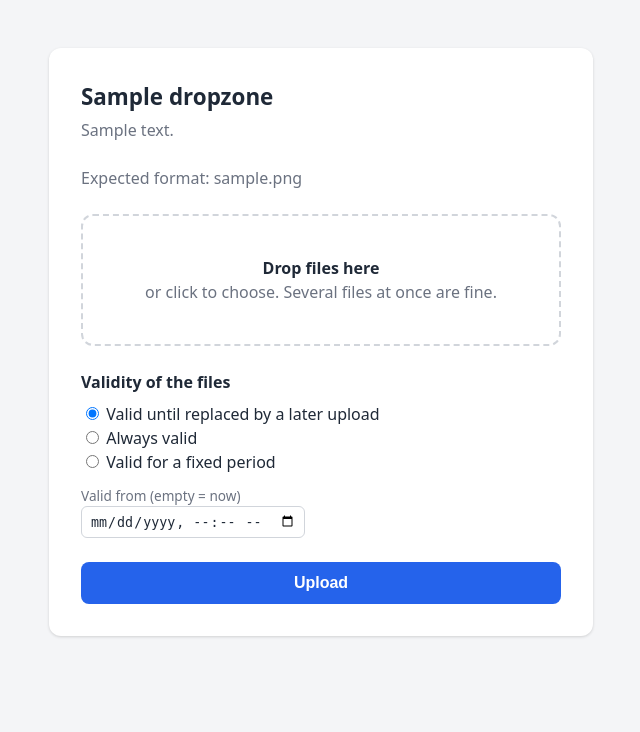
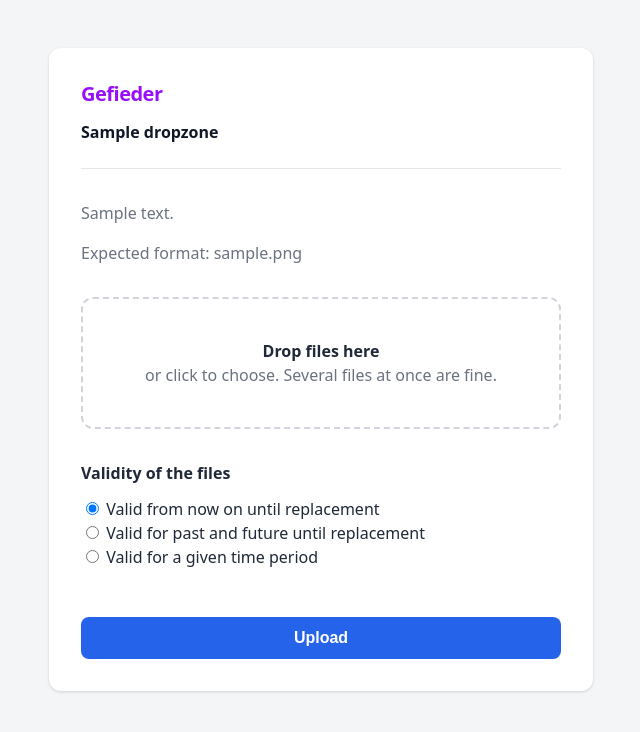
Before and after one commit to woernerm/gefieder, a Django app: page /crudman/dropzones/00000000-0000-0000-0000-000000000001/ in a window 1280 px wide. Shown: the top 732 px of the page, without its empty margins (319-959 px from the left). Run offline with Django 5.2, Linux system fonts and the light colour scheme; a user stored in the database is signed in; tables that the repository leaves empty hold one stand-in row (values such as "Sample post").

Commit message:
Improve styling

```diff
--- a/crudman/app/dropzones/forms.py
+++ b/crudman/app/dropzones/forms.py
@@ -30,9 +30,9 @@ class UploadForm(forms.Form):
     UNTIL_REPLACED = "until_replaced"
     PERIOD = "period"
     VALIDITY_CHOICES = [
-        (UNTIL_REPLACED, "Valid until replaced by a later upload"),
-        (ALWAYS, "Always valid"),
-        (PERIOD, "Valid for a fixed period"),
+        (UNTIL_REPLACED, "Valid from now on until replacement"),
+        (ALWAYS, "Valid for past and future until replacement"),
+        (PERIOD, "Valid for a given time period"),
     ]
 
     files = MultipleFileField(label="Files")
@@ -72,17 +72,20 @@ class UploadForm(forms.Form):
             cleaned["valid_from"] = None
             cleaned["valid_until"] = None
         elif mode == self.UNTIL_REPLACED:
-            # An open end; the start defaults to "now" so a later upload clips it here.
-            cleaned["valid_from"] = cleaned.get("valid_from") or timezone.now()
+            # "From now on": the start is the moment of the upload, so a later upload
+            # clips it here. The date fields are hidden for this mode, and a stray
+            # submitted value is ignored rather than trusted.
+            cleaned["valid_from"] = timezone.now()
             cleaned["valid_until"] = None
         elif mode == self.PERIOD:
-            start, end = cleaned.get("valid_from"), cleaned.get("valid_until")
-            if not start or not end:
-                raise forms.ValidationError(
-                    "A fixed period needs both a start and an end date."
-                )
-            if end <= start:
+            # An empty start means "now", an empty end means forever (open end, so a
+            # later upload still clips it).
+            start = cleaned.get("valid_from") or timezone.now()
+            end = cleaned.get("valid_until")
+            if end and end <= start:
                 raise forms.ValidationError(
                     "The end of the validity period must be after its start."
                 )
+            cleaned["valid_from"] = start
+            cleaned["valid_until"] = end
         return cleaned
--- a/crudman/app/dropzones/templates/dropzones/upload.html
+++ b/crudman/app/dropzones/templates/dropzones/upload.html
@@ -30,9 +30,33 @@
   main { width: 100%; max-width: 34rem; }
   .card { background: var(--card); border-radius: 0.75rem; padding: 2rem;
           box-shadow: 0 1px 3px rgba(0,0,0,.15); }
-  h1 { margin: 0 0 .25rem; font-size: 1.4rem; }
-  .description { color: var(--muted); margin: 0 0 1.5rem; white-space: pre-line; }
-  .msg { border-radius: .5rem; padding: .75rem 1rem; margin: 0 0 1rem; }
+  /* The headline block copies the Unfold login screen ("Welcome back to / Gefieder
+     Administration"): the same markup and utility classes, with the classes defined
+     here because this self-contained page loads no Unfold stylesheet. The color
+     values are Unfold's defaults (purple primary, gray base). */
+  h1 { margin: 0; font-size: 1rem; }
+  .block { display: block; }
+  .font-semibold { font-weight: 600; }
+  .tracking-tight { letter-spacing: -0.025em; }
+  .text-xl { font-size: 1.25rem; line-height: 1.75rem; }
+  .text-primary-600 { color: oklch(55.8% .288 302.321); }
+  .text-font-important-light { color: oklch(21% .034 264.665); }
+  .border-b { border-bottom: 1px solid; }
+  .border-base-200 { border-color: oklch(92.8% .006 264.531); }
+  .mb-8 { margin-bottom: 2rem; }
+  .mt-3 { margin-top: .75rem; }
+  .pb-6 { padding-bottom: 1.5rem; }
+  @media (prefers-color-scheme: dark) {
+    .dark\:text-primary-500 { color: oklch(62.7% .265 303.9); }
+    .dark\:text-font-important-dark { color: oklch(96.7% .003 264.542); }
+    .dark\:border-base-800 { border-color: oklch(27.8% .033 256.848); }
+  }
+  /* Vertical rhythm: ~2rem between the page's sections (header, intro, form parts),
+     .75-1rem between elements within a section. */
+  .description { color: var(--muted); margin: 0 0 1rem; white-space: pre-line; }
+  form { margin-top: 2rem; }
+  .msg { border-radius: .5rem; padding: .75rem 1rem; margin: 1.5rem 0 0; }
+  .msg + .msg { margin-top: .75rem; }
   .msg.success { background: var(--ok-bg); color: var(--ok-text); }
   .msg.error { background: var(--err-bg); color: var(--err-text); }
   .droparea {
@@ -44,16 +68,17 @@
   .droparea strong { color: var(--text); }
   #filelist { list-style: none; margin: .75rem 0 0; padding: 0; font-size: .9rem; }
   #filelist li { padding: .25rem .5rem; border-bottom: 1px solid var(--line); }
-  fieldset { border: 0; margin: 1.5rem 0 0; padding: 0; }
-  legend { font-weight: 600; padding: 0; margin-bottom: .5rem; }
+  fieldset { border: 0; margin: 2rem 0 0; padding: 0; }
+  legend { font-weight: 600; padding: 0; margin-bottom: .75rem; }
   fieldset ul { list-style: none; margin: 0; padding: 0; }
-  fieldset li { margin: .25rem 0; }
-  .dates { display: flex; gap: 1rem; margin-top: .75rem; flex-wrap: wrap; }
-  .dates label { display: block; font-size: .85rem; color: var(--muted); }
+  fieldset li { margin: .5rem 0; }
+  .dates { display: flex; gap: 1rem; margin-top: 1rem; flex-wrap: wrap; }
+  .dates label { display: block; font-size: .85rem; color: var(--muted);
+                 margin-bottom: .25rem; }
   .dates input { padding: .4rem .5rem; border: 1px solid var(--line);
                  border-radius: .375rem; background: var(--card); color: var(--text); }
   button[type=submit] {
-    margin-top: 1.5rem; width: 100%; padding: .75rem; border: 0;
+    margin-top: 2rem; width: 100%; padding: .75rem; border: 0;
     border-radius: .5rem; background: var(--accent); color: #fff;
     font-size: 1rem; font-weight: 600; cursor: pointer;
   }
@@ -65,7 +90,12 @@
 <body>
 <main>
   <div class="card">
-    <h1>{{ dropzone.name }}</h1>
+    <div class="border-b border-base-200 mb-8 pb-6 dark:border-base-800">
+      <h1 class="font-semibold">
+        <span class="block font-semibold text-primary-600 tracking-tight text-xl dark:text-primary-500">{{ app_name }}</span>
+        <span class="block mt-3 text-font-important-light dark:text-font-important-dark">{{ dropzone.name }}</span>
+      </h1>
+    </div>
     {% if dropzone.description %}<p class="description">{{ dropzone.description }}</p>{% endif %}
     {% if dropzone.file_format %}<p class="description">Expected format: {{ dropzone.file_format }}</p>{% endif %}
 
@@ -96,7 +126,7 @@
             {{ form.valid_from }}
           </span>
           <span id="until-wrap" class="hidden">
-            <label for="{{ form.valid_until.id_for_label }}">Valid until</label>
+            <label for="{{ form.valid_until.id_for_label }}">Valid until (empty=forever)</label>
             {{ form.valid_until }}
           </span>
         </div>
@@ -138,12 +168,12 @@
     showFiles();
   });
 
-  // Show only the date fields the chosen validity mode uses.
+  // Only the "given time period" mode takes dates; the other modes need none.
   const fromWrap = document.getElementById("from-wrap");
   const untilWrap = document.getElementById("until-wrap");
   function updateDates() {
     const mode = document.querySelector("input[name=validity]:checked")?.value;
-    fromWrap.classList.toggle("hidden", mode === "always");
+    fromWrap.classList.toggle("hidden", mode !== "period");
     untilWrap.classList.toggle("hidden", mode !== "period");
   }
   for (const radio of document.querySelectorAll("input[name=validity]")) {
--- a/crudman/app/dropzones/views.py
+++ b/crudman/app/dropzones/views.py
@@ -1,5 +1,6 @@
 from pathlib import Path
 
+from django.conf import settings
 from django.contrib import messages
 from django.contrib.auth.views import redirect_to_login
 from django.core.exceptions import PermissionDenied
@@ -50,7 +51,11 @@ def upload(request, token):
                 # Redirect after POST, so refreshing cannot re-submit the files.
                 return redirect(request.path)
     return render(
-        request, "dropzones/upload.html", {"dropzone": dropzone, "form": form}
+        request,
+        "dropzones/upload.html",
+        # APP_NAME (from buildtime.env) is the page's headline, like everywhere else
+        # in the system; the dropzone name becomes the subheading.
+        {"dropzone": dropzone, "form": form, "app_name": settings.APP_NAME},
     )
 
 
```
Also changed, not shown: crudman/app/dropzones/admin.py (+17 -9 lines), crudman/app/dropzones/tests.py (+60 -13 lines).
